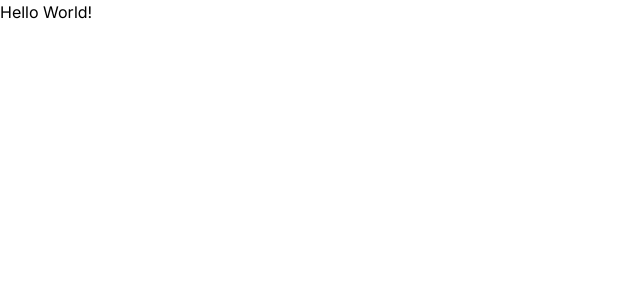
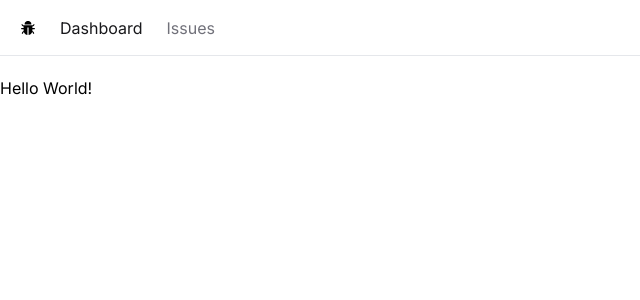
Before and after one commit to route2Dev/issue-tracker, a Next.js app: page / in a window 1280 px wide. Shown: the top 300 px of the page, without its empty margins (0-640 px from the left). Built offline with nearby package versions, Linux system fonts and the light colour scheme.

Commit message:
through style the active link in the navbar

```diff
--- /dev/null
+++ b/app/NavBar.tsx
@@ -0,0 +1,49 @@
+'use client';
+
+import classNames from 'classnames';
+import Link from 'next/link';
+import { usePathname } from 'next/navigation';
+import React from 'react';
+import { AiFillBug } from 'react-icons/ai';
+
+const links = [
+  {
+    label: 'Dashboard',
+    href: '/',
+  },
+  {
+    label: 'Issues',
+    href: '/issues',
+  },
+];
+
+function NavBar() {
+  const currentPath = usePathname();
+
+  return (
+    <nav className="flex space-x-6 border-b mb-5 px-5 h-14 items-center">
+      <Link href="/">
+        <AiFillBug />
+      </Link>
+      <ul className="flex space-x-6">
+        {links.map((link) => (
+          <Link
+            key={link.href}
+            href={link.href}
+            className={classNames(
+              {
+                'text-zinc-900 dark:text-zinc-50': link.href === currentPath,
+                'text-zinc-500 dark:text-zinc-400': link.href !== currentPath,
+              },
+              ' hover:text-zinc-800  dark:hover:text-zinc-100 transition-colors',
+            )}
+          >
+            {link.label}
+          </Link>
+        ))}
+      </ul>
+    </nav>
+  );
+}
+
+export default NavBar;
--- /dev/null
+++ b/app/issues/page.tsx
@@ -0,0 +1,7 @@
+import React from 'react';
+
+function IssuesPage() {
+  return <div>IssuesPage</div>;
+}
+
+export default IssuesPage;
--- a/app/layout.tsx
+++ b/app/layout.tsx
@@ -1,12 +1,13 @@
-import type { Metadata } from "next";
-import { Inter } from "next/font/google";
-import "./globals.css";
+import type { Metadata } from 'next';
+import { Inter } from 'next/font/google';
+import './globals.css';
+import NavBar from '@/app/NavBar';
 
-const inter = Inter({ subsets: ["latin"] });
+const inter = Inter({ subsets: ['latin'] });
 
 export const metadata: Metadata = {
-  title: "Create Next App",
-  description: "Generated by create next app",
+  title: 'Issue Tracker',
+  description: 'Generated by create next app',
 };
 
 export default function RootLayout({
@@ -16,7 +17,10 @@ export default function RootLayout({
 }>) {
   return (
     <html lang="en">
-      <body className={inter.className}>{children}</body>
+      <body className={inter.className}>
+        <NavBar />
+        <main>{children}</main>
+      </body>
     </html>
   );
 }
--- a/package.json
+++ b/package.json
@@ -9,9 +9,12 @@
     "lint": "next lint"
   },
   "dependencies": {
+    "classnames": "^2.5.1",
     "next": "14.2.3",
+    "prisma": "^5.17.0",
     "react": "^18",
-    "react-dom": "^18"
+    "react-dom": "^18",
+    "react-icons": "^5.2.1"
   },
   "devDependencies": {
     "@types/node": "^20",
```
Also changed, not shown: docker-compose.yml (added, +41 -0 lines), 1 other file (tests, documents, lock files or other folders).
